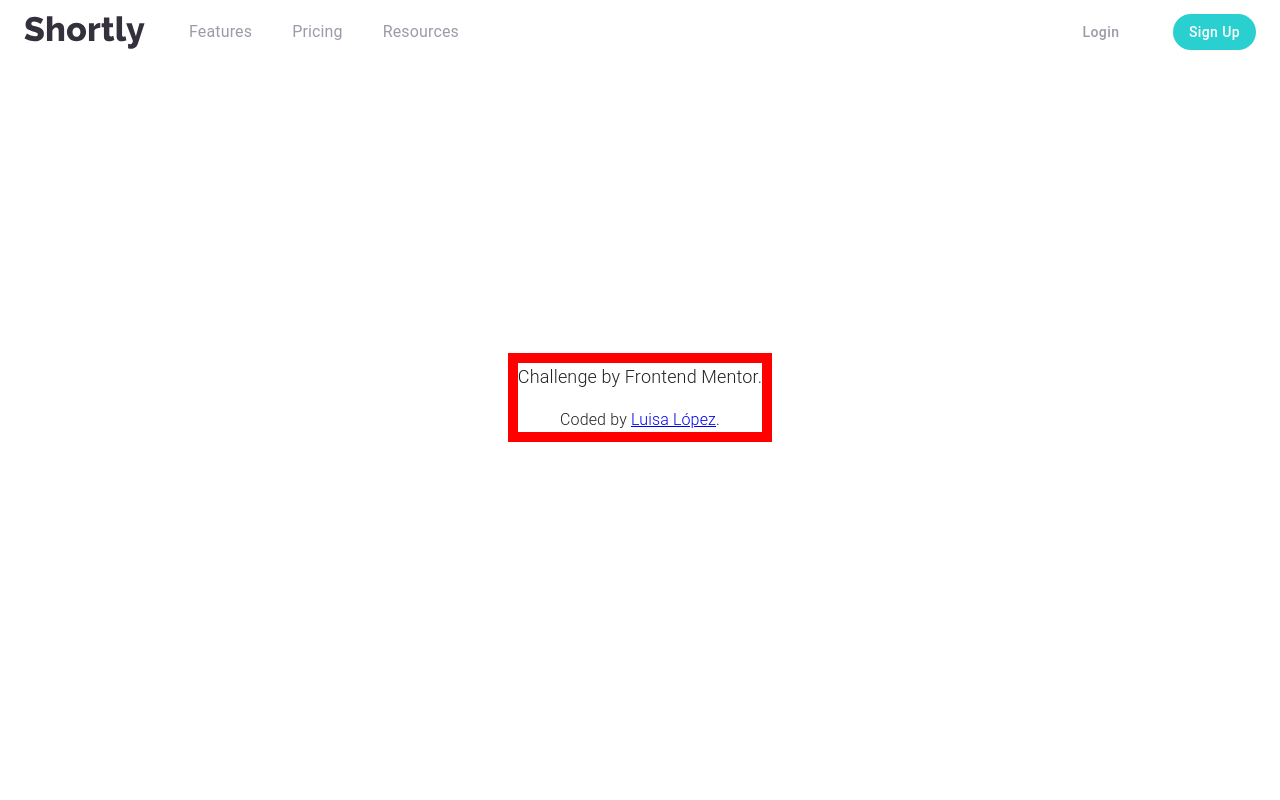
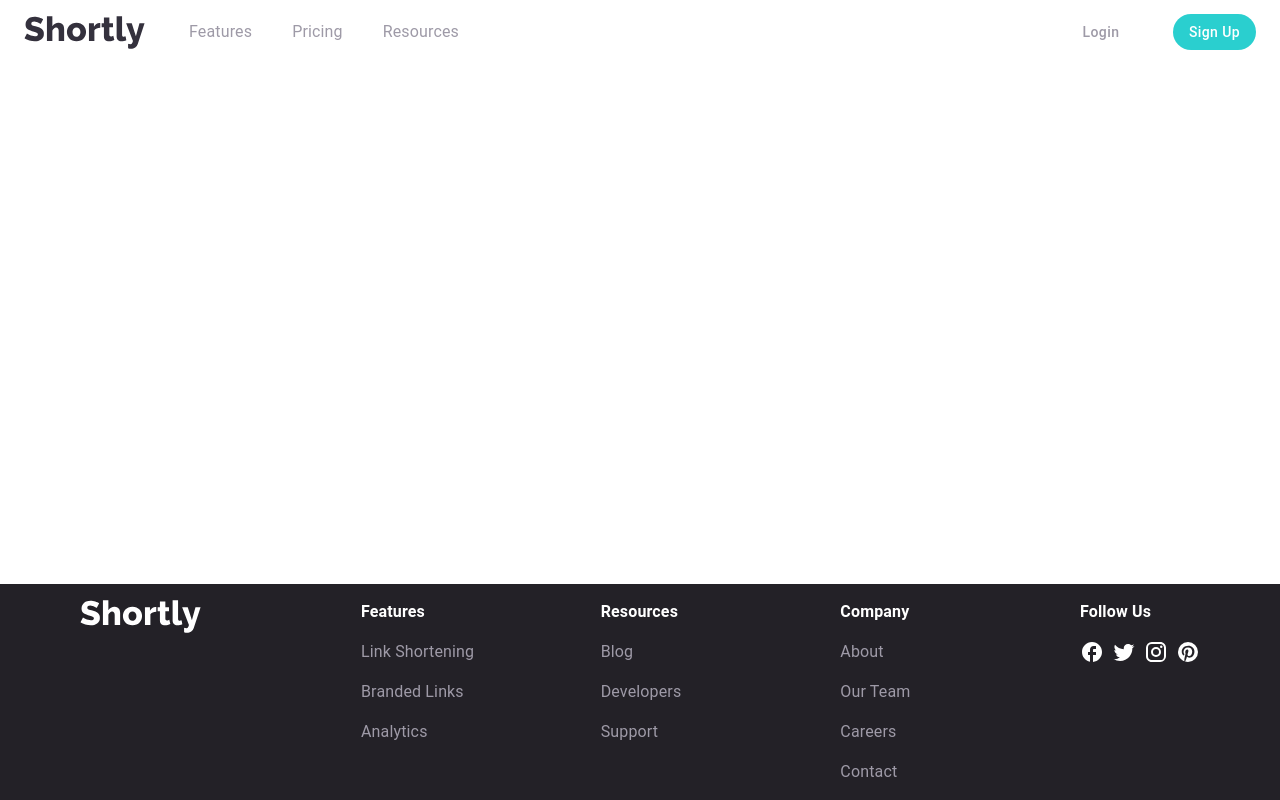
Before and after one commit to luisamlopez/url-shortening-api, a React (Create React App) app: page / in a window 1280 px wide. Built offline with nearby package versions, Linux system fonts and the light colour scheme.

Commit message:
Fix footer

```diff
--- a/src/App.css
+++ /dev/null
@@ -1,9 +0,0 @@
-.App {
-  text-align: center;
-}
-.attribution {
-  text-align: center;
-  margin-bottom: 24px;
-  font-weight: 300;
-  outline: 10px solid red;
-}
--- a/src/App.js
+++ b/src/App.js
@@ -1,16 +1,11 @@
-import './App.css';
+import { Box } from '@mui/material';
 import Footer from './components/Footer';
 import Header from './components/Header';
 
 function App() {
   return (
-    <div className="App">
+    <div >
       <Header />
-      <div className='attribution'>
-        <p> Challenge by Frontend Mentor. </p>
-        Coded by <a href="https://github.com/luisamlopez">Luisa López</a>.
-
-      </div>
       <Footer />
     </div>
   );
--- a/src/components/Footer.jsx
+++ b/src/components/Footer.jsx
@@ -1,14 +1,114 @@
-import { Box } from "@mui/material"
+import { Box, Link, Typography } from "@mui/material";
+import logo from "../assets/footer-logo.svg";
+import {
+    FacebookRounded,
+    Instagram,
+    Pinterest,
+    Twitter,
+} from "@mui/icons-material";
+
+// Features array
+const features = ["Link Shortening", "Branded Links", "Analytics"];
+// Resources array
+const resources = ["Blog", "Developers", "Support"];
+// Company array
+const company = ["About", "Our Team", "Careers", "Contact"];
+// Social Media array
+const socialMedia = ["Facebook", "Twitter", "Instagram", "Pinterest"];
 
 const Footer = () => {
     return (
-        <Box sx={{
-            background: "var(--very-dark-violet)",
+        <Box
+            component="footer"
+            sx={{
+                position: "fixed",
+                bottom: 0,
+                left: 0,
+                right: 0,
+                background: "var(--very-dark-violet)",
+                display: "flex",
+                justifyContent: "space-between",
+                alignItems: "flex-start",
+                padding: "1rem 5rem",
+                gap: "2rem",
+            }}
+        >
+            {/* Logo */}
+            <Box
+                component="img"
+                src={logo}
+                sx={{
+                    marginRight: "8rem",
+                }}
+            />
+            {/* Features */}
+            <FooterMenu array={features} title={"Features"} />
+            {/* Resources */}
+            <FooterMenu array={resources} title={"Resources"} />
+            {/* Company */}
+            <FooterMenu array={company} title={"Company"} />
+            {/* Social Media */}
+            <Box
+                sx={{
+                    display: "flex",
+                    flexDirection: "column",
+                    gap: "1rem",
+                }}
+            >
+                <Typography sx={{ fontWeight: "bold", color: "white" }}>
+                    Follow Us
+                </Typography>
+                <Box
+                    sx={{
+                        display: "flex",
+                        flexDirection: 'row',  // fixed typo here
+                        gap: "0.5rem",
+                    }}
+                >
+                    {socialMedia.map((social, i) => (
+                        <Link key={i} href={`https://www.${social.toLowerCase()}.com/`} color="#ffffff">
+                            {getSocialMediaIcon(social)}
+                        </Link>
+                    ))}
+                </Box>
+            </Box>
+        </Box>
+    );
+};
 
-        }}>
+// Component for the footer menu
+const FooterMenu = ({ title, array }) => (
+    <Box
+        sx={{
+            display: "flex",
+            flexDirection: "column",
+            gap: "1rem",
+            width: "100%",
+            textAlign: "left",
+        }}
+    >
+        <Typography sx={{ fontWeight: "bold", color: "white" }}>{title}</Typography>
+        {array.map((item, i) => (
+            <Typography key={i} sx={{ color: "var(--grayish-violet)" }}>
+                {item}
+            </Typography>
+        ))}
+    </Box>
+);
 
-        </Box>
-    )
-}
+const getSocialMediaIcon = (social) => {
+    switch (social) {
+        case "Facebook":
+            return <FacebookRounded />;
+        case "Twitter":
+            return <Twitter />;
+        case "Instagram":
+            return <Instagram />;
+        case "Pinterest":
+            return <Pinterest />;
+        default:
+            return null;
+    }
+};
 
 export default Footer;
--- a/src/components/Header.jsx
+++ b/src/components/Header.jsx
@@ -64,7 +64,8 @@ const Header = () => {
   const options = ["Features", "Pricing", "Resources"];
 
   return (
-    <Box>
+    <Box
+      maxWidth="1440px" >
       <CssBaseline />
       <AppBar position="fixed" open={open} color="transparent" sx={{
         boxShadow: "none",
@@ -81,7 +82,7 @@ const Header = () => {
               xs: "normal"
             },
             width: "100%",
-            maxWidth: "1400px"
+            maxWidth: "1440px"
 
           }}
 
--- a/src/index.css
+++ b/src/index.css
@@ -17,7 +17,6 @@ body {
   height: 100vh;
   font-family: "Poppins", sans-serif;
   width: 100%;
-  max-width: 1440px;
 }
 
 p {
```
Also changed, not shown: src/assets/footer-logo.svg (added).
